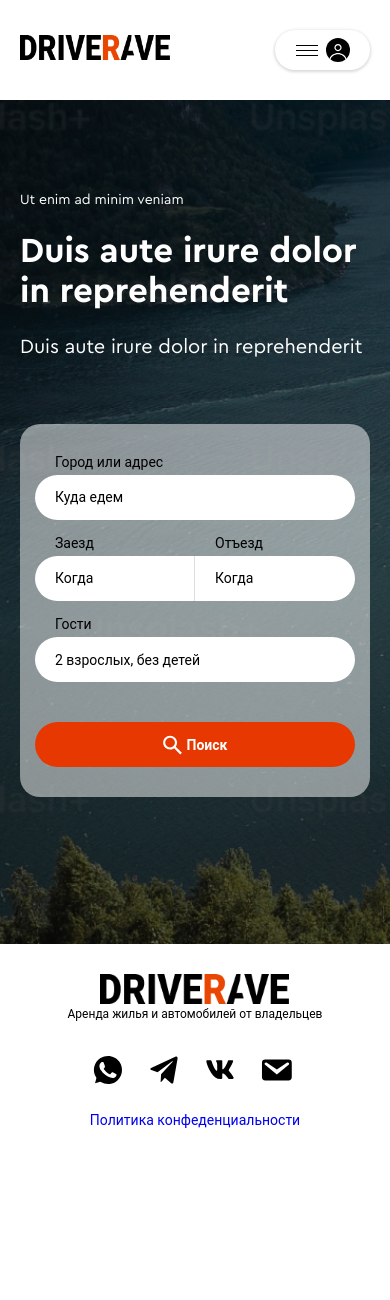
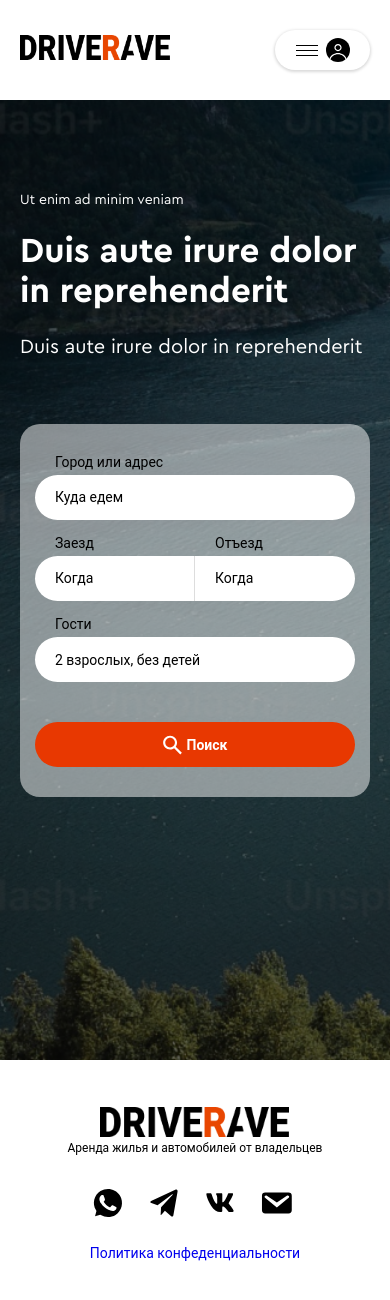
Before and after one commit to snakattack/driverave_test, a Next.js app: page / in a window 390 px wide. Shown: the top 1300 px of the page. Before the commit the page ends 1160 px from the top, so only its background shows below. Built offline with nearby package versions, Linux system fonts and the light colour scheme.

Commit message:
fix styles

```diff
--- a/app/layout.js
+++ b/app/layout.js
@@ -4,6 +4,7 @@ import Header from "../components/header/header";
 import Footer from "../components/footer/footer";
 
 export const metadata = {
+  metadataBase: new URL('localhost:3000'),
   icons: {
     icon: [{ url: "/favicon.ico" }],
   },
--- a/app/opengraph-image.js
+++ b/app/opengraph-image.js
@@ -1,4 +1,4 @@
-import { ImageResponse } from 'next/og'
+import { ImageResponse } from 'next/server'
 
 
 export const runtime = 'edge'
--- a/app/page.js
+++ b/app/page.js
@@ -6,7 +6,7 @@ export const metadata = {
   title: "Главная страница | DriverAve",
   description: "Аренда жилья и автомобилей от владельцев",
   openGraph: {
-    title: 'Главная страница | DriverAve"',
+    title: 'Главная страница | DriverAve',
     description: "Аренда жилья и автомобилей от владельцев",
     siteName: "DriverAve",
     type: "website",
--- a/app/page.module.css
+++ b/app/page.module.css
@@ -22,7 +22,7 @@
   background-image: url("../public/main_bg.png");
   background-repeat: no-repeat;
   background-size: cover;
-  min-height: 100vh;
+  min-height: 60rem;
   width: 100%;
   height: 100%;
   animation: fadeIn 0.7s;
--- a/components/footer/footer.js
+++ b/components/footer/footer.js
@@ -3,7 +3,7 @@ import Link from "next/link";
 import style from "./footer.module.css";
 const Footer = () => {
   return (
-    <footer>
+    <footer className={style.footer}>
       <div className={`${style.footer_container} container`}>
         <div className={style.logo_wrapper}>
           <Link href={"/"}>
--- a/components/footer/footer.module.css
+++ b/components/footer/footer.module.css
@@ -1,8 +1,12 @@
+.footer {
+  height: 155px;
+}
+
 .footer_container {
   display: flex;
   justify-content: space-between;
   align-items: center;
-  min-height: 155px;
+  height: 100%;
 }
 
 .logo_wrapper {
@@ -44,6 +48,10 @@
 }
 
 @media (max-width: 768px) {
+  .footer {
+    height: 250px;
+  }
+
   .footer_container {
     flex-direction: column;
     justify-content: center;
--- a/components/loginForm/loginForm.module.css
+++ b/components/loginForm/loginForm.module.css
@@ -120,6 +120,9 @@
   .form_wrapper {
     border-radius: 0;
   }
+    .form_wrapper > svg {
+    margin: 30px 30px 20px auto;
+  }
 }
 
 @media (max-width: 340px) {
--- a/next.config.js
+++ b/next.config.js
@@ -4,6 +4,6 @@ module.exports = {
   output: "export",
   images: {
     unoptimized: true,
-		path: process.env.NODE_ENV === 'production' ? '/driverave_test/_next/image' : '_next/image',
+		path: process.env.NODE_ENV === 'production' ? '/driverave_test/_next/image' : '/',
   },
 };
```
